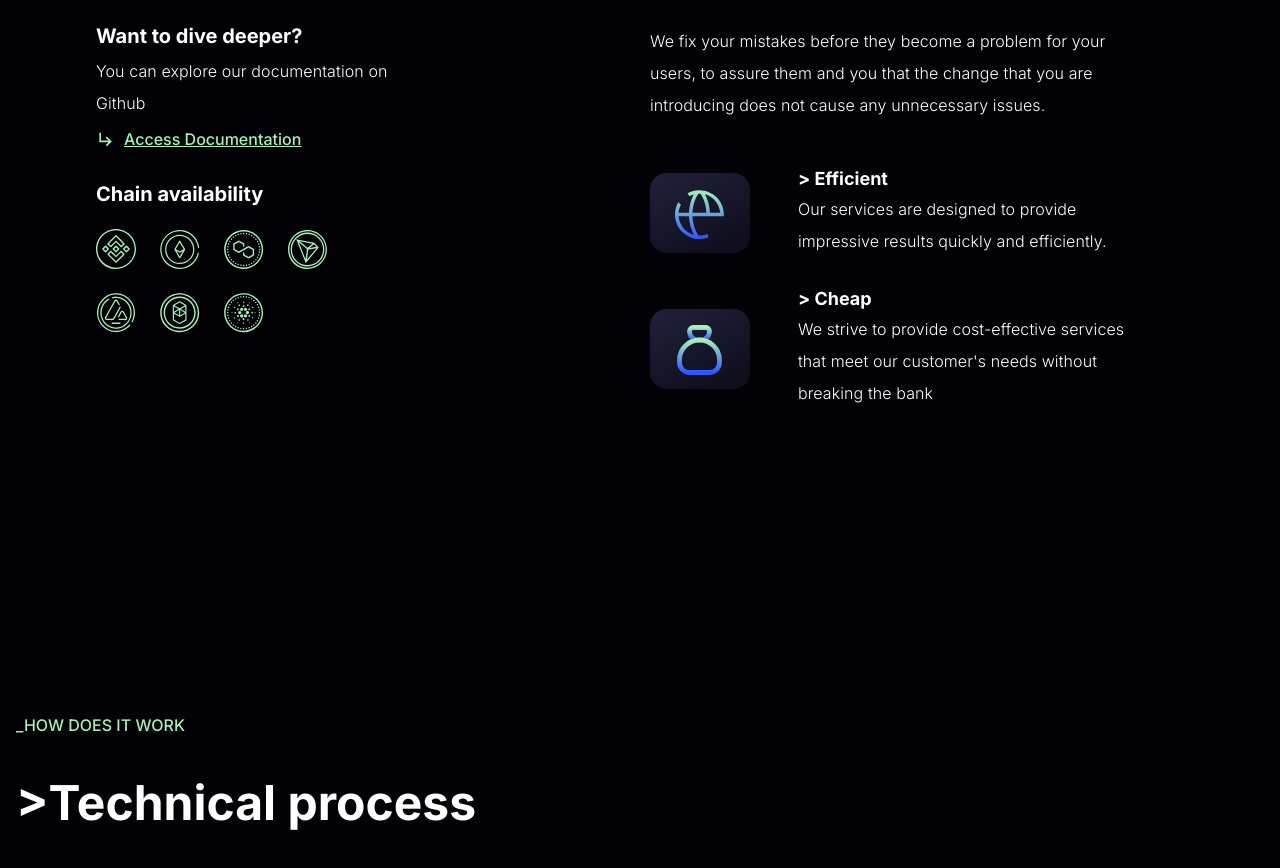
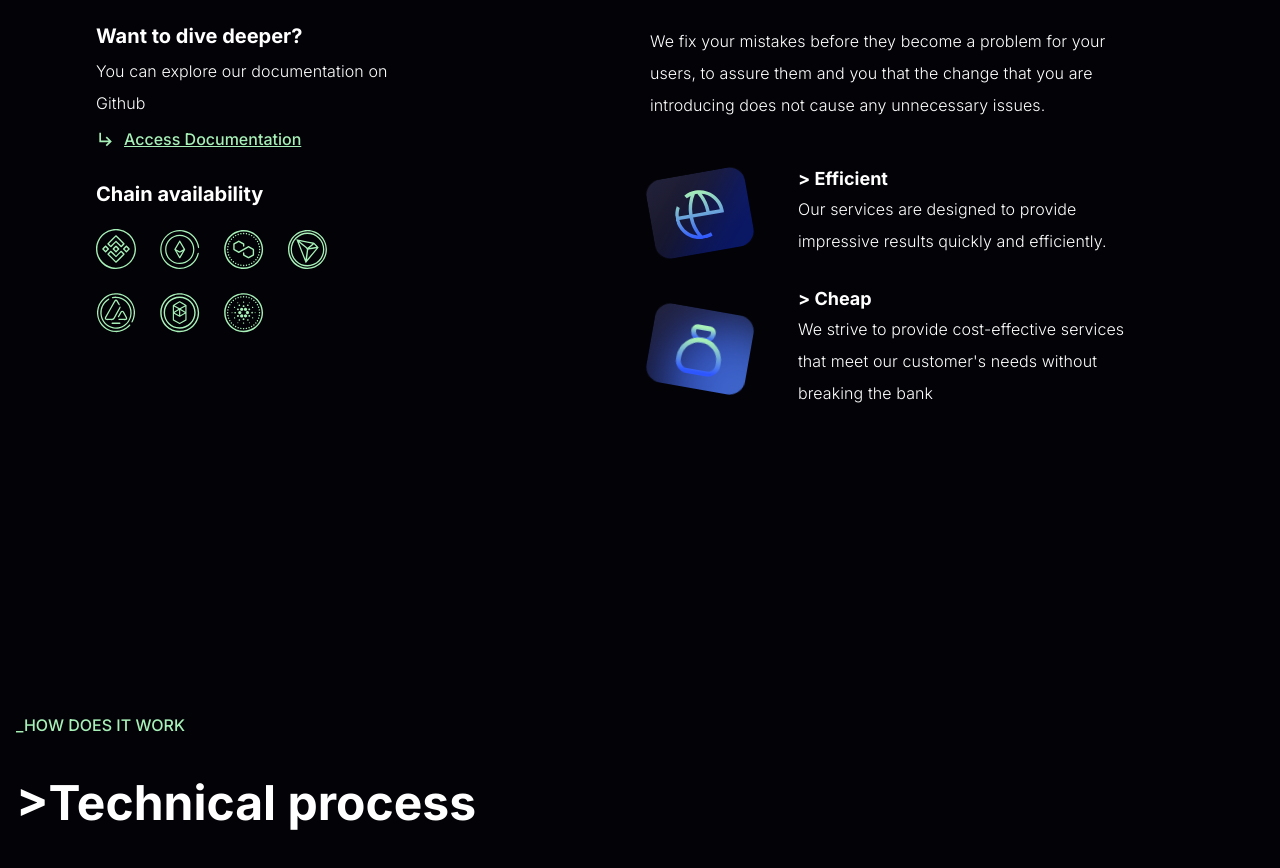
Before and after one commit to ivanJoly/pakt, a Next.js app: page / in a window 1280 px wide. Shown: the part 1440-2308 px from the top of the page. Built offline with nearby package versions, Linux system fonts and the light colour scheme.

Commit message:
add: misc on about section icons

```diff
--- a/sections/about.js
+++ b/sections/about.js
@@ -64,8 +64,48 @@ export default function About() {
                                 We fix your mistakes before they become a problem for your users, to assure them and you that the change that you are introducing does not cause any unnecessary issues.
                             </Text>
                         </Box>
-                        <InfoCard title={'> Efficient'} description={'Our services are designed to provide impressive results quickly and efficiently.'} image={'efficient'} />
-                        <InfoCard title={'> Cheap'} description={`We strive to provide cost-effective services that meet our customer's needs without breaking the bank`} image={'cheap'} />
+                        <InfoCard title={'> Efficient'} description={'Our services are designed to provide impressive results quickly and efficiently.'} image={'efficient'} rotate={-10}>
+                            {/* Misc Background; */}
+                            <Box
+                                position={'absolute'}
+                                top={{ base: '15%', lg: '15%' }}
+                                left={{ base: '15%', lg: '15%' }}
+                                height={140}
+                                width={200}
+                                filter={'blur(20px)'}
+                                background={'rgba(1, 37, 213, 0.5)'}
+                                zIndex={1}
+                                opacity={'0.75'}
+                                transform={'rotate(-50deg)'}
+                            ></Box>
+                        </InfoCard>
+                        <InfoCard title={'> Cheap'} description={`We strive to provide cost-effective services that meet our customer's needs without breaking the bank`} image={'cheap'} rotate={10}>
+                            {/* Misc Background; */}
+                            <Box
+                                position={'absolute'}
+                                top={{ base: '5%', lg: '5%' }}
+                                left={{ base: '15%', lg: '15%' }}
+                                height={135}
+                                width={135}
+                                borderRadius={'50%'}
+                                filter={'blur(25px)'}
+                                background={'#2E56FF'}
+                                zIndex={1}
+                                opacity={'0.65'}
+                            ></Box>
+                            <Box
+                                position={'absolute'}
+                                top={{ base: '80%', lg: '35%' }}
+                                left={{ base: '50%', lg: '45%' }}
+                                height={95}
+                                width={95}
+                                borderRadius={'50%'}
+                                filter={'blur(25px)'}
+                                background={'#A7F0B7'}
+                                zIndex={0}
+                                opacity={'0.55'}
+                            ></Box>
+                        </InfoCard>
                     </Flex>
                 </Flex>
             </Stack>
```
